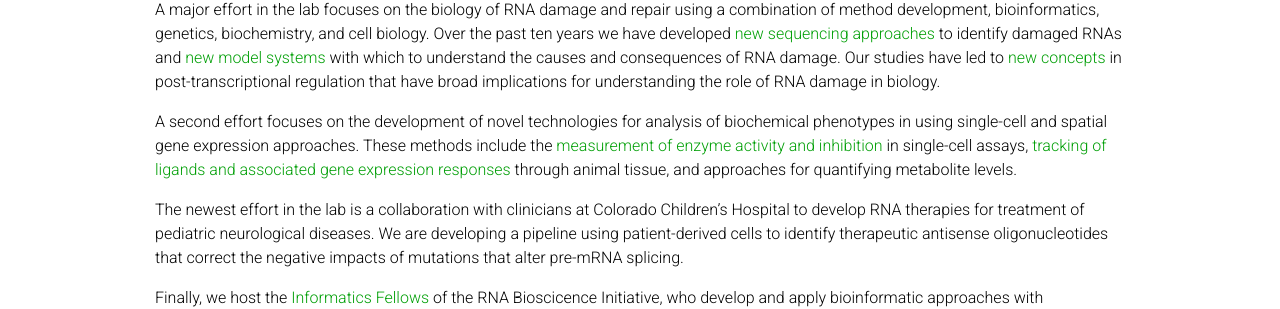
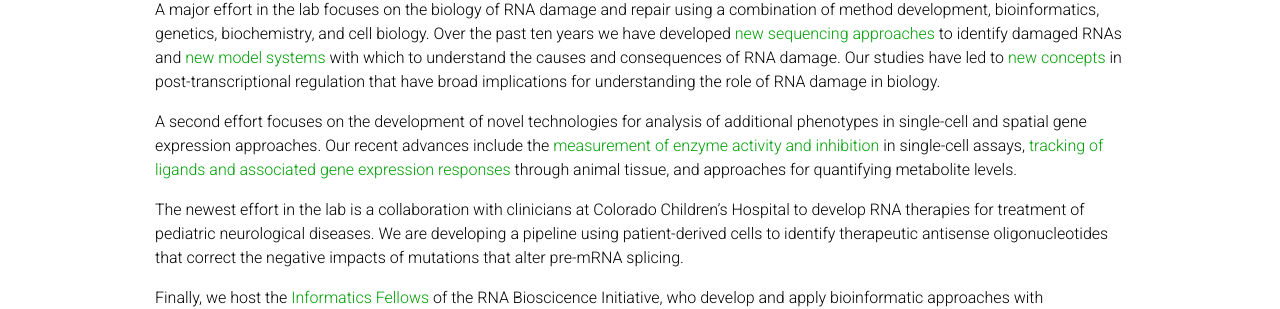
Before and after one commit to lkwhite/lab-website-new, a Jekyll site: the page built from _pages/about.md, in a window 1280 px wide and 1182 px high. Shown: the part 474-783 px from the top of the window. Built offline with Jekyll 4.4.1, drawn with Linux system fonts in a browser that asks for light colours; nearby versions of some CDN libraries; comment, search, counter and statistics services are not loaded; a style sheet for code colours, icons or effects is not loaded.

Commit message:
update about

```diff
--- a/_pages/about.md
+++ b/_pages/about.md
@@ -43,13 +43,13 @@ understand the causes and consequences of RNA damage. Our studies have led to
 regulation that have broad implications for understanding the role of RNA damage
 in biology.
 
-A second effort focuses on the development of novel technologies for analysis of
-biochemical phenotypes in using single-cell and spatial gene expression
-approaches. These methods include the [measurement of enzyme activity and
-inhibition](https://pubmed.ncbi.nlm.nih.gov/32286626/) in single-cell assays,
-[tracking of ligands and associated gene expression
-responses](https://pubmed.ncbi.nlm.nih.gov/33843587/) through animal tissue, and
-approaches for quantifying metabolite levels.
+A second effort focuses on the development of novel technologies for
+analysis of additional phenotypes in single-cell and spatial gene
+expression approaches. Our recent advances include the [measurement of
+enzyme activity and inhibition](https://pubmed.ncbi.nlm.nih.gov/32286626/)
+in single-cell assays, [tracking of ligands and associated gene expression
+responses](https://pubmed.ncbi.nlm.nih.gov/33843587/) through animal
+tissue, and approaches for quantifying metabolite levels.
 
 The newest effort in the lab is a collaboration with clinicians at
 Colorado Children's Hospital to develop RNA therapies for treatment of
```
